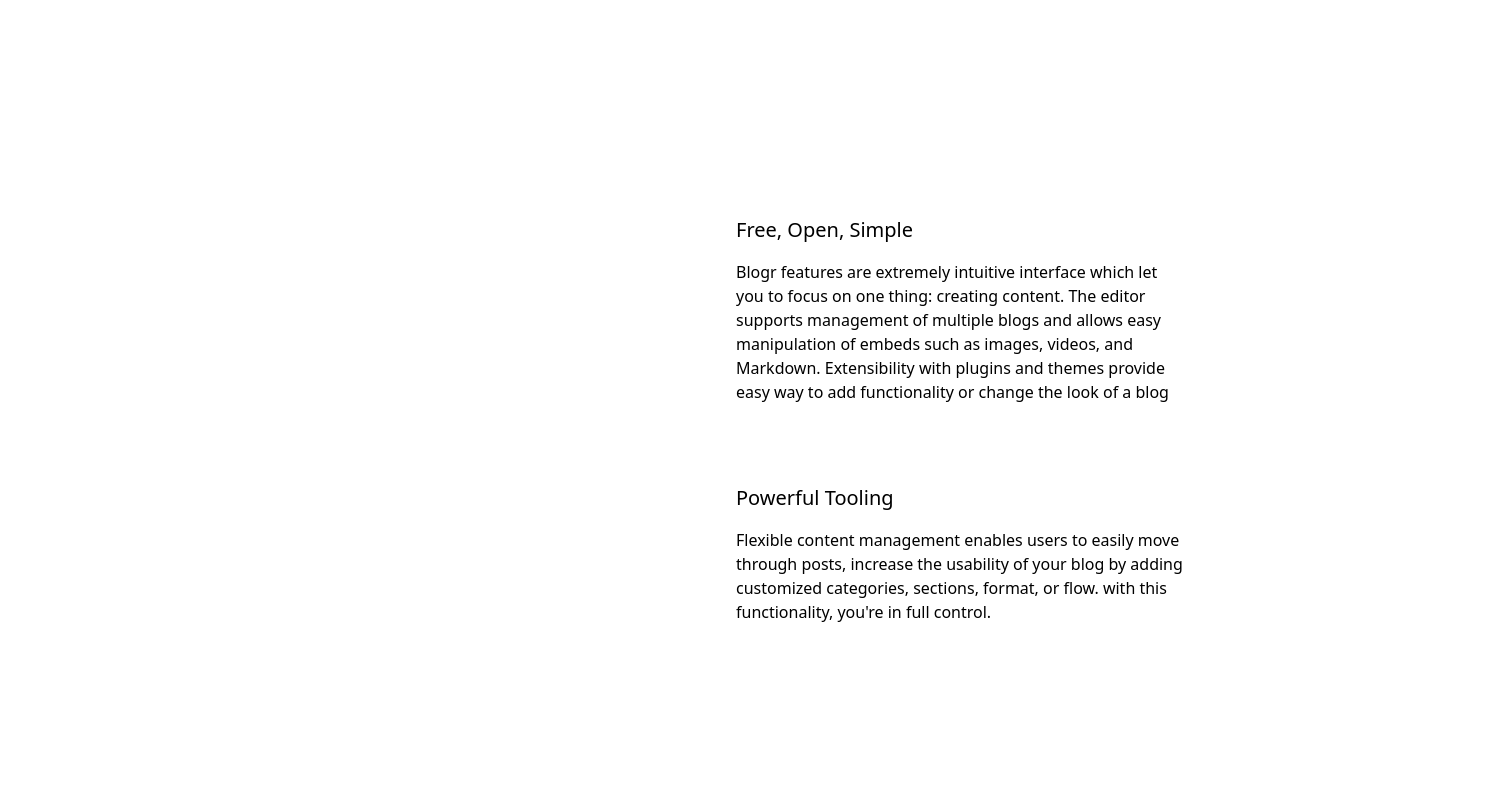
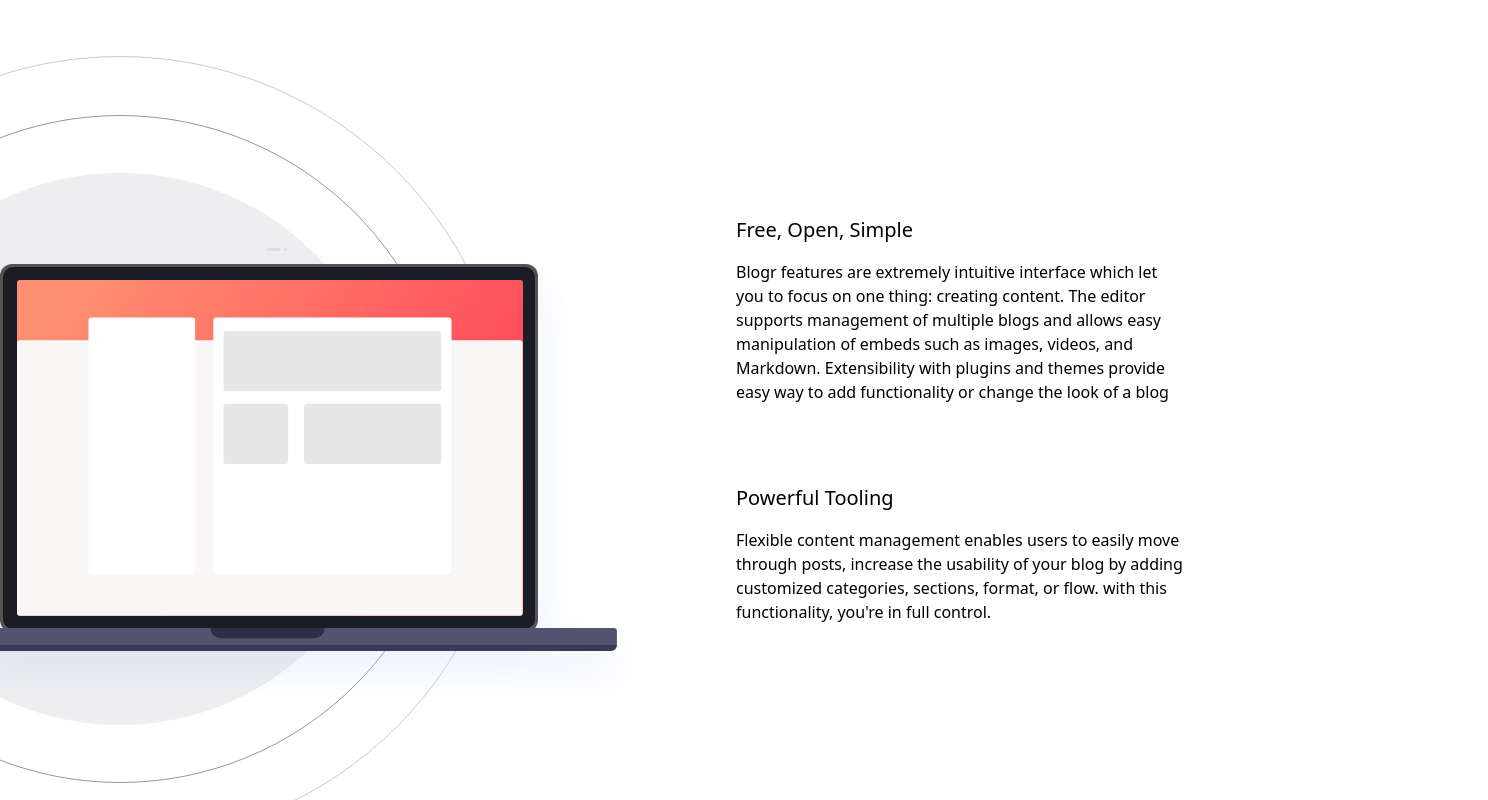
Before and after one commit to Habidoye97/blogr-landing-page, a React (Create React App) app: page / in a window 1280 px wide. Shown: the part 1860-2660 px from the top of the page, 1488 px wide, since content can reach past the window. Before the commit the page ends 2484 px from the top, so only its background shows below. Built offline with nearby package versions, Linux system fonts and the light colour scheme.

Commit message:
Change the third section styles and create footer component

```diff
--- /dev/null
+++ b/src/Components/Footer.jsx
@@ -0,0 +1,14 @@
+import React from 'react'
+
+function Footer() {
+  return (
+    <div>
+      <footer>
+
+      </footer>
+
+    </div>
+  )
+}
+
+export default Footer
--- a/src/Components/Main.jsx
+++ b/src/Components/Main.jsx
@@ -46,12 +46,12 @@
           </div>
         </div>
       </section>
-      <section >
-        <div className='container mx-auto'>
+      <section className='relative my-52 box-border'>
+        <div className='container  mx-auto'>
           <div className='flex flex-col mmd:flex-row border-box'>
               <div className='flex-1 border-box'>
                 <div className=''>
-                  <img className='mmd:absolute mmd:top-20 mmd:h-[75%] lg:h-[90%] mmd:-right-52 z-20' src={illustrationLaptop} alt="" />
+                  <img className='mmd:absolute mmd:-top-20 mmd:-left-[17rem] z-20' src={illustrationLaptop} alt="" />
                 </div>
               </div>
               <div className='flex-1 text-center mmd:text-left border-box'>
@@ -64,7 +64,6 @@
                   <p >Flexible content management enables users to easily move through posts, increase the usability of your blog by adding customized categories, sections, format, or flow. with this functionality, you're in full control. </p>
                 </div>
               </div>
-
             </div>
         </div>
       </section>
```
